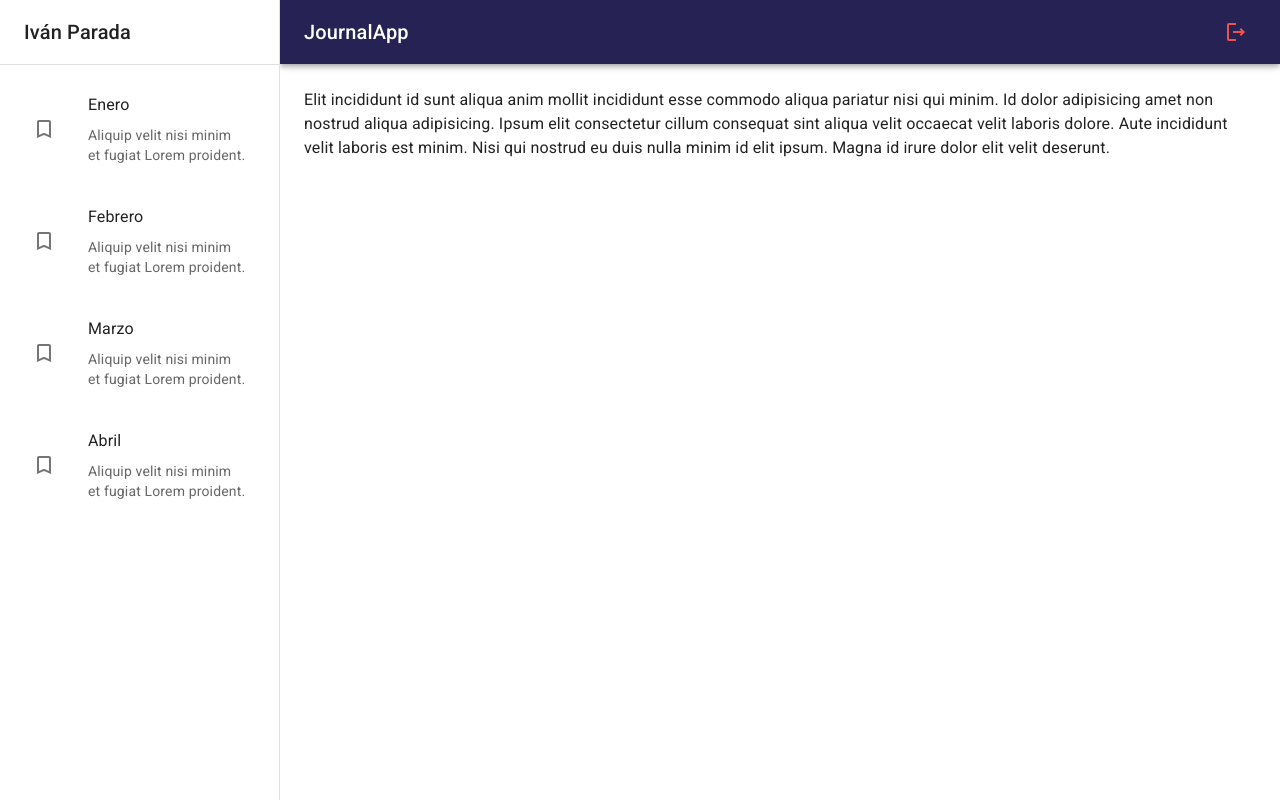
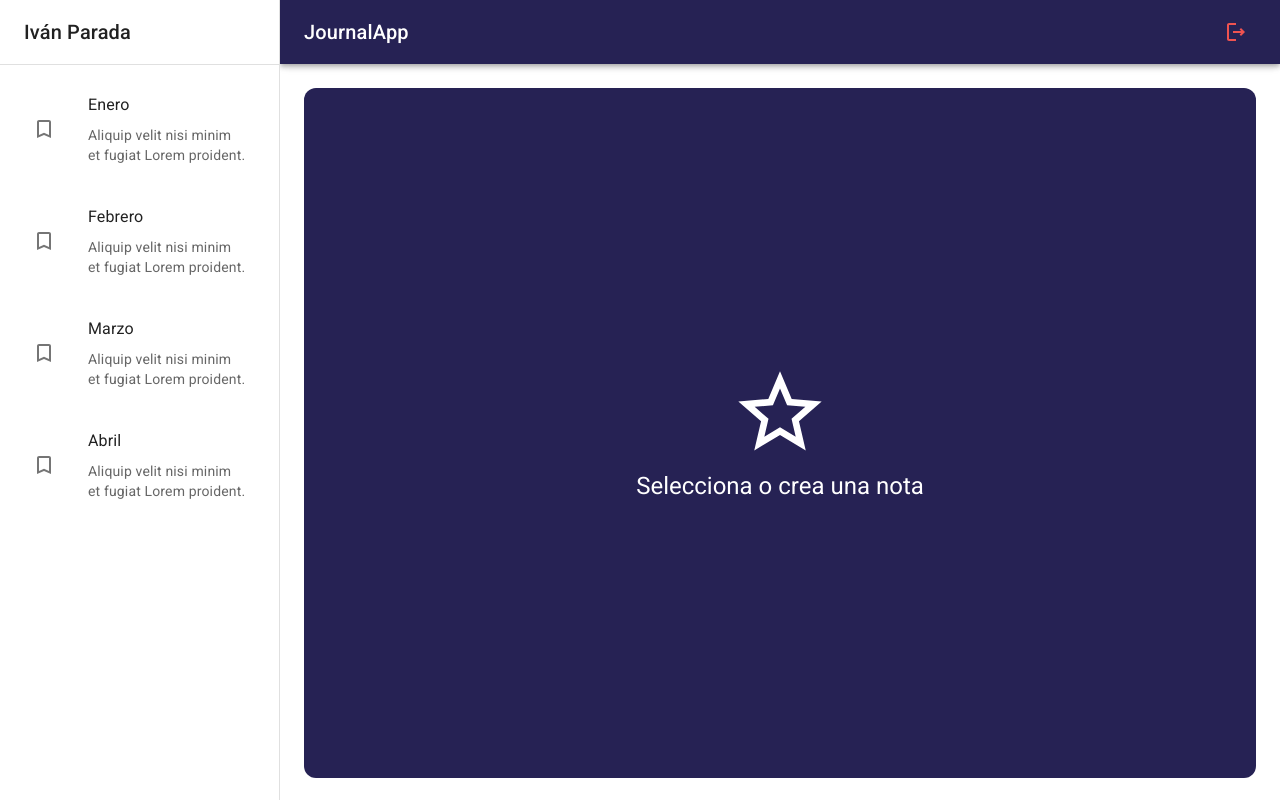
Before and after one commit to IvanParada/JournalApp, a React (Vite) app: page / in a window 1280 px wide. Built offline with nearby package versions, Linux system fonts and the light colour scheme.

Commit message:
noteview

```diff
--- a/src/journal/pages/JournalPage.jsx
+++ b/src/journal/pages/JournalPage.jsx
@@ -1,10 +1,12 @@
 import { Typography } from "@mui/material"
 import { JournalLayout } from "../layout/JournalLayout"
+import { NothingSelectedView } from "../views"
 
 export const JournalPage = () => {
   return (
     <JournalLayout>
-      <Typography>Elit incididunt id sunt aliqua anim mollit incididunt esse commodo aliqua pariatur nisi qui minim. Id dolor adipisicing amet non nostrud aliqua adipisicing. Ipsum elit consectetur cillum consequat sint aliqua velit occaecat velit laboris dolore. Aute incididunt velit laboris est minim. Nisi qui nostrud eu duis nulla minim id elit ipsum. Magna id irure dolor elit velit deserunt.</Typography>
+
+      <NothingSelectedView />
 
       {/* NothinSelected */}
       {/* NoteView */}
--- /dev/null
+++ b/src/journal/views/NothingSelectedView.jsx
@@ -0,0 +1,23 @@
+import { StarOutline } from "@mui/icons-material"
+import { Grid, Typography } from "@mui/material"
+
+export const NothingSelectedView = () => {
+    return (
+        <Grid
+            container
+            spacing={0}
+            direction="column"
+            alignItems="center"
+            justifyContent="center"
+            sx={{ minHeight: 'calc(100vh - 110px)', backgroundColor: 'primary.main', borderRadius: 3 }}
+        >
+            <Grid item xs={12}>
+                <StarOutline sx={{ fontSize: 100, color: 'white' }} />
+            </Grid>
+            <Grid item xs={12}>
+                <Typography color='white' variant='h5'> Selecciona o crea una nota</Typography>
+            </Grid>
+
+        </ Grid>
+    )
+}
--- /dev/null
+++ b/src/journal/views/index.js
@@ -0,0 +1 @@
+export * from './NothingSelectedView'
```
